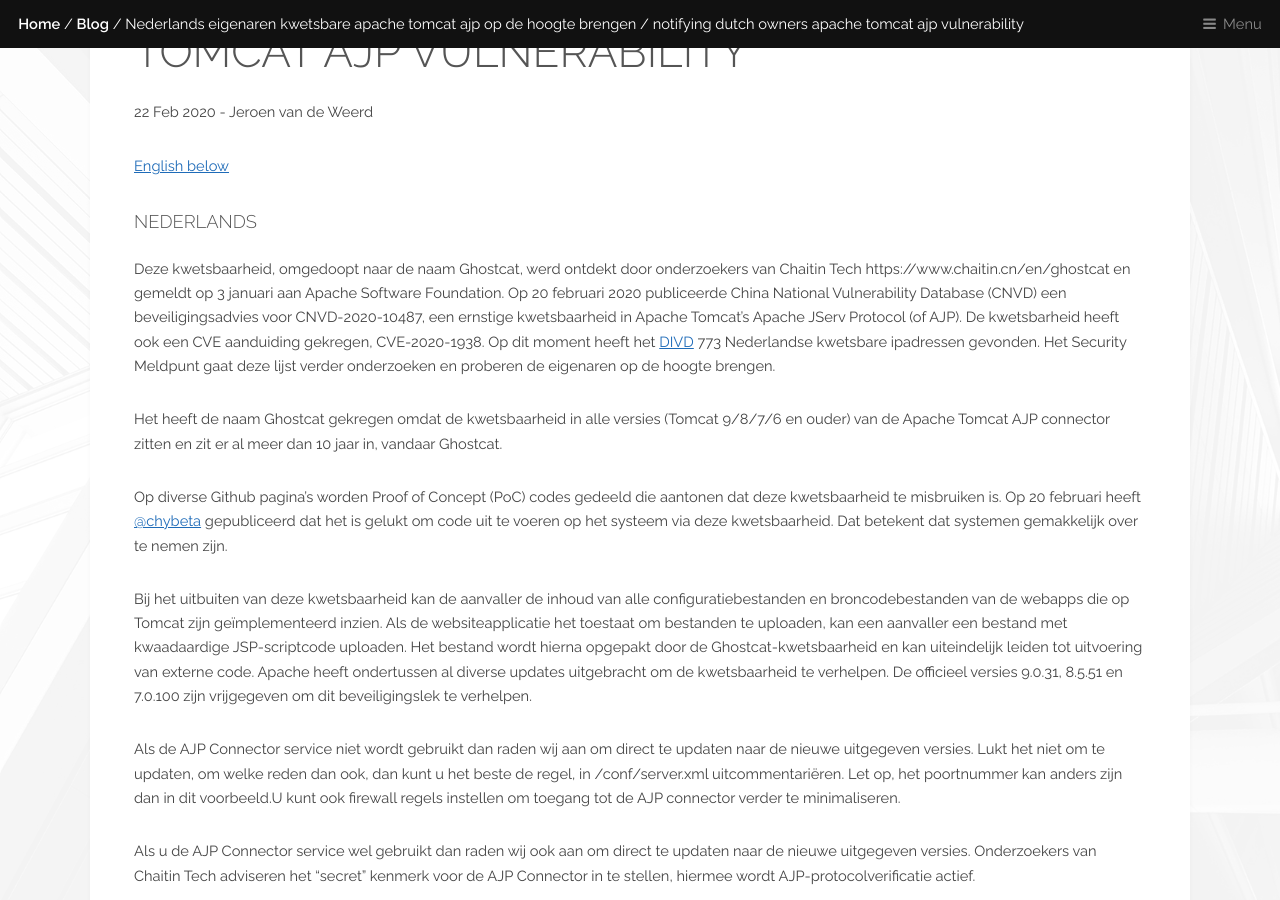
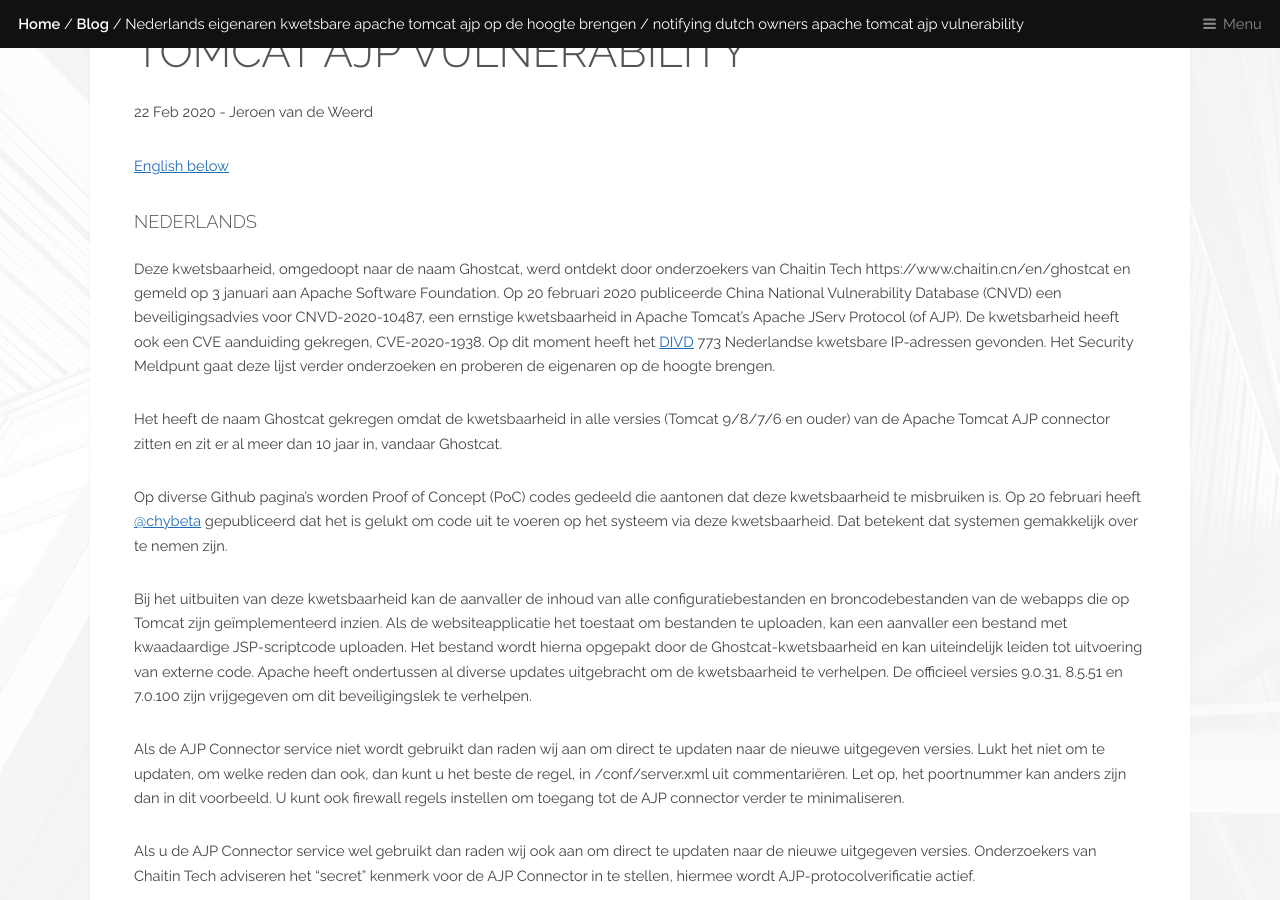
Before and after one commit to DIVD-NL/SecurityMeldpunt, a Jekyll site: the page built from _posts/20-02-22-Ghostcat.md, in a window 1280 px wide and 900 px high, scrolled down 536 px. Built offline with Jekyll 4.4.1, drawn with Linux system fonts in a browser that asks for light colours.

Commit message:
Update 20-02-22-Ghostcat.md

```diff
--- a/_posts/20-02-22-Ghostcat.md
+++ b/_posts/20-02-22-Ghostcat.md
@@ -8,8 +8,8 @@
 
 ### Nederlands
 
-Deze kwetsbaarheid, omgedoopt naar de naam Ghostcat, werd ontdekt door onderzoekers van Chaitin Tech https://www.chaitin.cn/en/ghostcat en gemeldt op 3 januari aan Apache Software Foundation. Op 20 februari 2020 publiceerde China National Vulnerability Database (CNVD) een beveiligingsadvies voor CNVD-2020-10487, een ernstige kwetsbaarheid in Apache Tomcat's Apache JServ Protocol (of AJP). De kwetsbarheid heeft ook een CVE aanduiding gekregen, CVE-2020-1938.
-Op dit moment heeft het [DIVD](https://www.divd.nl) 773 Nederlandse kwetsbare ipadressen gevonden. Het Security Meldpunt gaat deze lijst verder onderzoeken en proberen de eigenaren op de hoogte brengen.
+Deze kwetsbaarheid, omgedoopt naar de naam Ghostcat, werd ontdekt door onderzoekers van Chaitin Tech https://www.chaitin.cn/en/ghostcat en gemeld op 3 januari aan Apache Software Foundation. Op 20 februari 2020 publiceerde China National Vulnerability Database (CNVD) een beveiligingsadvies voor CNVD-2020-10487, een ernstige kwetsbaarheid in Apache Tomcat's Apache JServ Protocol (of AJP). De kwetsbarheid heeft ook een CVE aanduiding gekregen, CVE-2020-1938.
+Op dit moment heeft het [DIVD](https://www.divd.nl) 773 Nederlandse kwetsbare IP-adressen gevonden. Het Security Meldpunt gaat deze lijst verder onderzoeken en proberen de eigenaren op de hoogte brengen.
 
 Het heeft de naam Ghostcat gekregen omdat de kwetsbaarheid in alle versies (Tomcat 9/8/7/6 en ouder) van de Apache Tomcat AJP connector zitten en zit er al meer dan 10 jaar in, vandaar Ghostcat.
 
@@ -19,7 +19,7 @@
 Bij het uitbuiten van deze kwetsbaarheid kan de aanvaller de inhoud van alle configuratiebestanden en broncodebestanden van de webapps die op Tomcat zijn geïmplementeerd inzien. Als de websiteapplicatie het toestaat om bestanden te uploaden, kan een aanvaller een bestand met kwaadaardige JSP-scriptcode uploaden. Het bestand wordt hierna opgepakt door de Ghostcat-kwetsbaarheid en  kan uiteindelijk leiden tot uitvoering van externe code.
 Apache heeft ondertussen al diverse updates uitgebracht om de kwetsbaarheid te verhelpen. De officieel versies 9.0.31, 8.5.51 en 7.0.100 zijn vrijgegeven om dit beveiligingslek te verhelpen.
 
-Als de AJP Connector service niet wordt gebruikt dan raden wij aan om direct te updaten naar de nieuwe uitgegeven versies. Lukt het niet om te updaten, om welke reden dan ook, dan kunt u het beste de regel, <Connector port="8009" protocol="AJP/1.3" redirectPort="8443" /> in /conf/server.xml uitcommentariëren. Let op, het poortnummer kan anders zijn dan in dit voorbeeld.U kunt ook firewall regels instellen om toegang tot de AJP connector verder te minimaliseren.
+Als de AJP Connector service niet wordt gebruikt dan raden wij aan om direct te updaten naar de nieuwe uitgegeven versies. Lukt het niet om te updaten, om welke reden dan ook, dan kunt u het beste de regel, <Connector port="8009" protocol="AJP/1.3" redirectPort="8443" /> in /conf/server.xml uit commentariëren. Let op, het poortnummer kan anders zijn dan in dit voorbeeld. U kunt ook firewall regels instellen om toegang tot de AJP connector verder te minimaliseren.
 
 Als u de AJP Connector service wel gebruikt dan raden wij ook aan om direct te updaten naar de nieuwe uitgegeven versies. Onderzoekers van Chaitin Tech adviseren het "secret" kenmerk voor de AJP Connector in te stellen, hiermee wordt AJP-protocolverificatie actief.
 
```
